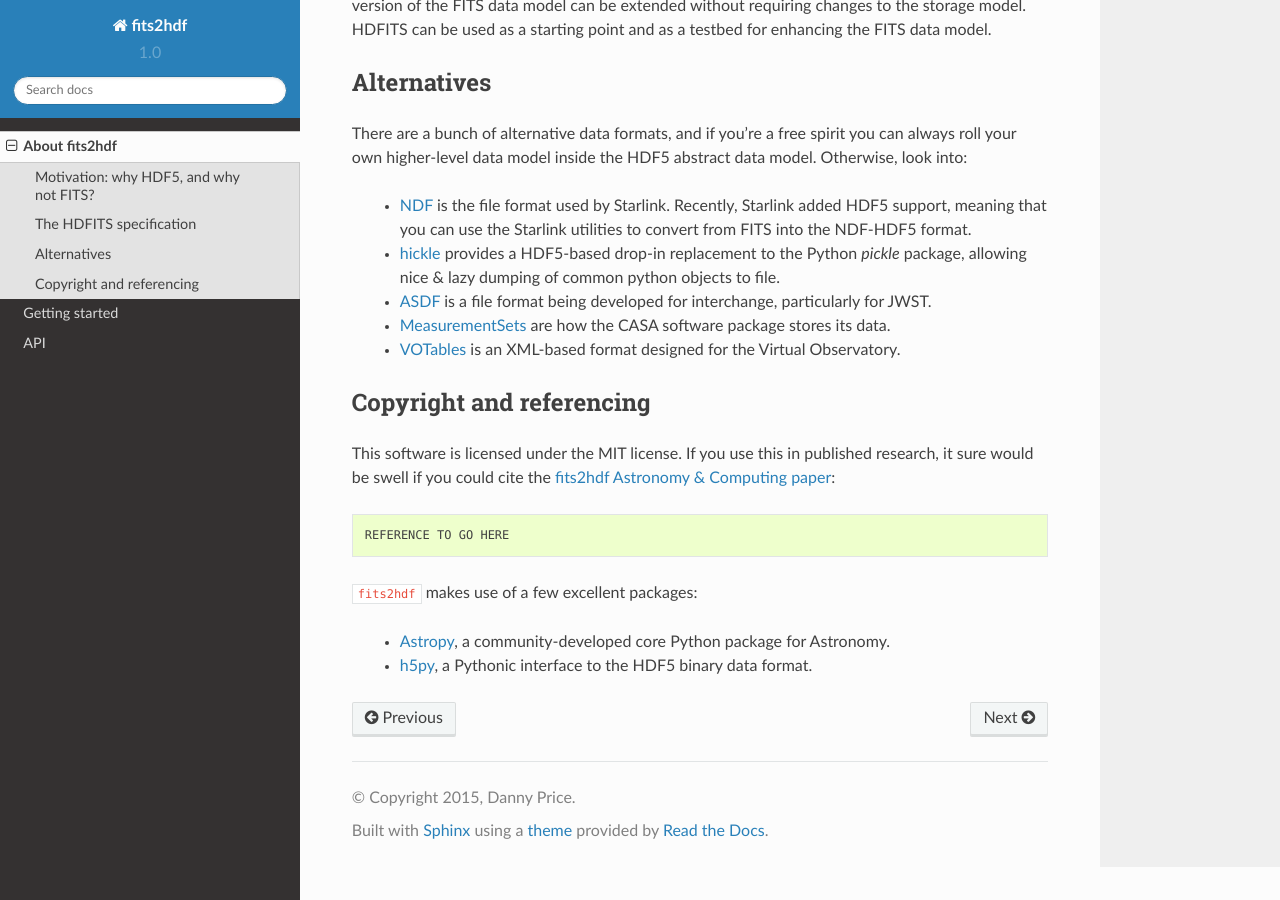
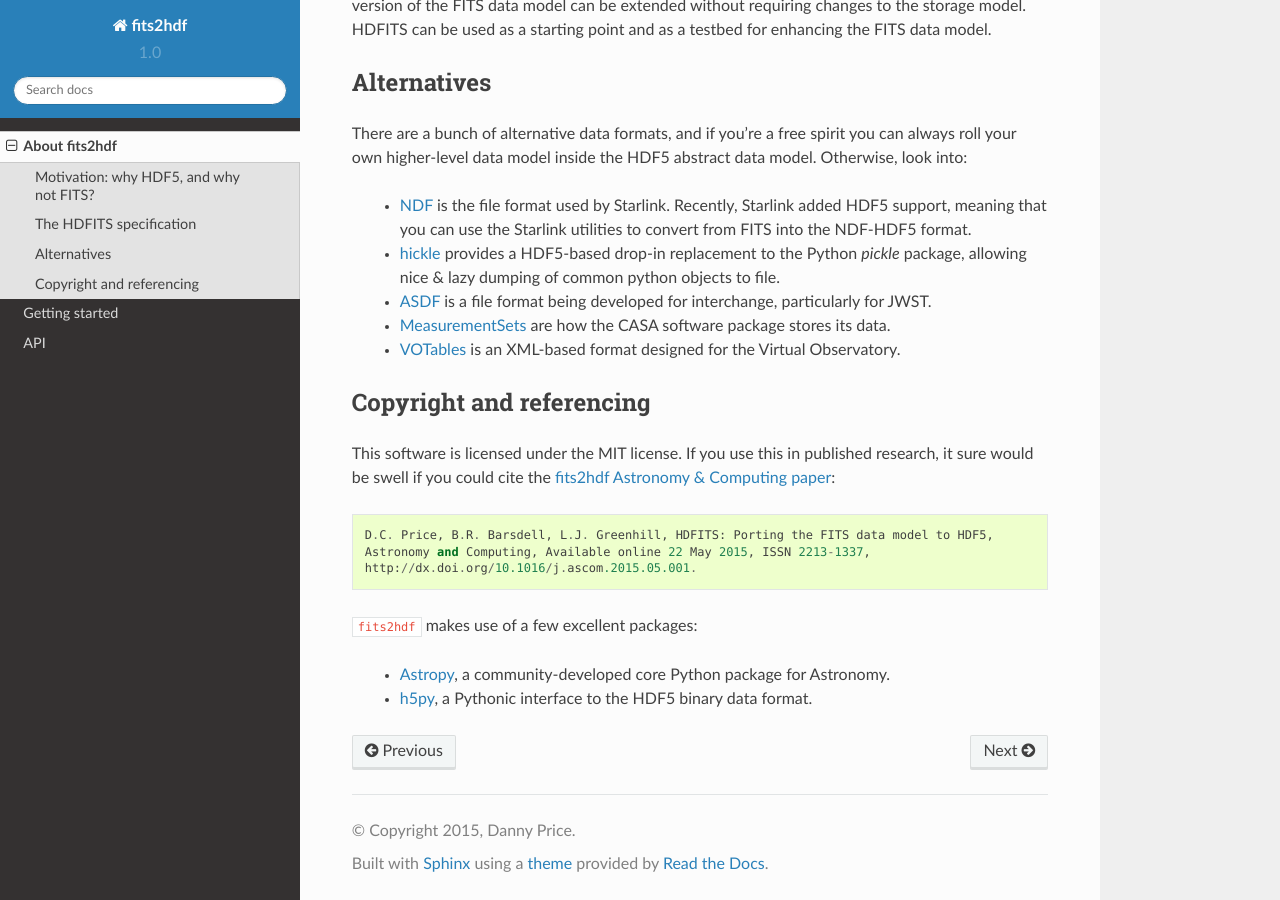
Before and after one commit to telegraphic/fits2hdf, a Sphinx documentation site: the page built from docs/source/about.rst, in a window 1280 px wide and 900 px high, scrolled down 1506 px. Built offline with Sphinx 7.4.7 and the Read the Docs theme 2.0.0, drawn with Linux system fonts in a browser that asks for light colours; formulas are drawn with MathJax 3; pages that are not in the unit, such as notebooks, are missing from menus.

Commit message:
Updating documentation

```diff
--- a/docs/source/about.rst
+++ b/docs/source/about.rst
@@ -4,7 +4,9 @@
 ``fits2hdf`` is a conversion to utility to port FITS files to Hierarchical Data Format (HDF5)
 files in the HDFITS format. In addition, there is a utility to port MeasurementSets (MS)
 to HDF5 files. This work was first presented at the `ADASS XXIV <http://arxiv.org/abs/1411.0507>`_
-conference in Calgary, 2014. A more complete overview is given in `Astronomy & Computing <TODO>`_.
+conference in Calgary, 2014. A more complete overview is given in
+`Astronomy & Computing <http://www.sciencedirect.com/science/article/pii/S2213133715000554>`_.
+
 
 The ``fits2hdf`` utility works by first mapping data from FITS/MS/HDF into an in-memory interchange
 format (IDI). ``fits2hdf`` is written in python and uses h5py, pyFits, and pyrap for file I/O.
@@ -29,7 +31,8 @@
 successful can now be seen as its Achilles heel.
 
 The limitations of FITS are succinctly summarized in
-`Thomas et al. (2014) <TODO>`_ and `Thomas et al. (2015) <TODO>`_. Some of the limitations
+`Thomas et al. (2014) <http://adsabs.harvard.edu/abs/2014ASPC..485..351T>`_ and
+`Thomas et al. (2015) <http://adsabs.harvard.edu/abs/2015arXiv150200996T>`_. Some of the limitations
 are quite frankly archaic: 8-character maximum keywords in the
 FITS header, lack of Unicode support, and incomplete support of basic
 unsigned integer types. Other limitations become apparent when
@@ -80,24 +83,26 @@
 you can always roll your own higher-level data model inside the HDF5 abstract data model. Otherwise,
 look into:
 
-    * `NDF <TODO>`_ is the file format used by Starlink. Recently, Starlink added HDF5 support, meaning
+    * `NDF <http://starlink.eao.hawaii.edu/starlink>`_ is the file format used by Starlink. Recently, Starlink added HDF5 support, meaning
       that you can use the Starlink utilities to convert from FITS into the NDF-HDF5 format.
     * `hickle <https://github.com/telegraphic/hickle>`_ provides a HDF5-based drop-in replacement
       to the Python `pickle` package, allowing nice & lazy dumping of common python objects to file.
-    * `ASDF <TODO>`_ is a file format being developed for interchange, particularly for JWST.
-    * `MeasurementSets <TODO>`_ are how the CASA software package stores its data.
-    * `VOTables <TODO>`_ is an XML-based format designed for the Virtual Observatory.
+    * `ASDF <http://asdf-standard.readthedocs.org/>`_ is a file format being developed for interchange, particularly for JWST.
+    * `MeasurementSets <http://casaguides.nrao.edu/index.php?title=Measurement_Set_Contents>`_ are how the CASA software package stores its data.
+    * `VOTables <http://www.ivoa.net/documents/latest/VOT.html>`_ is an XML-based format designed for the Virtual Observatory.
 
 
 Copyright and referencing
 -------------------------
 
 This software is licensed under the MIT license. If you use this in published research, it sure
-would be swell if you could cite the  `fits2hdf Astronomy & Computing paper <TODO>`_::
+would be swell if you could cite the  `fits2hdf Astronomy & Computing paper <http://www.sciencedirect.com/science/article/pii/S2213133715000554>`_::
 
-    REFERENCE TO GO HERE
+    D.C. Price, B.R. Barsdell, L.J. Greenhill, HDFITS: Porting the FITS data model to HDF5,
+    Astronomy and Computing, Available online 22 May 2015, ISSN 2213-1337,
+    http://dx.doi.org/10.1016/j.ascom.2015.05.001.
 
 ``fits2hdf`` makes use of a few excellent packages:
 
     * `Astropy <https://www.astropy.org>`_, a community-developed core Python package for Astronomy.
-    * `h5py <TODO>`_, a Pythonic interface to the HDF5 binary data format.
+    * `h5py <https://www.h5py.org>`_, a Pythonic interface to the HDF5 binary data format.
```
Also changed, not shown: README.md (+9 -5 lines).
